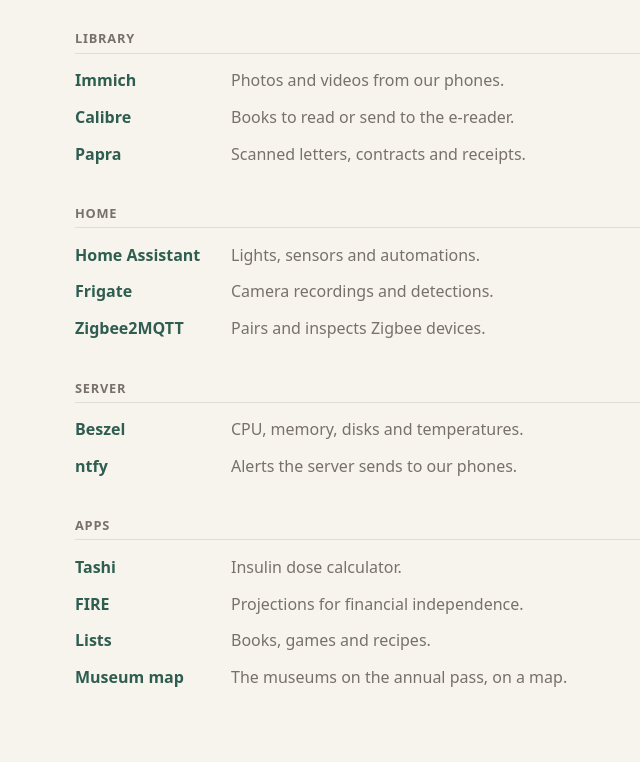
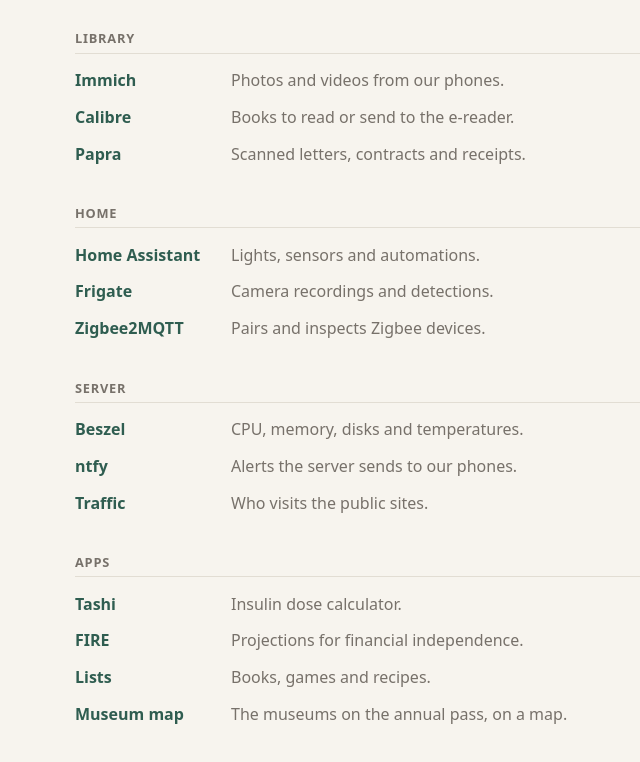
Before and after one commit to fnune/bilbo, a plain HTML site: page nixos/start-page/index.html in a window 1280 px wide. Shown: the part 478-1240 px from the top of the page, without its empty margins (261-901 px from the left). Drawn offline with Linux system fonts and the light colour scheme.

Commit message:
Report traffic to every public hostname at bilbo.fnune.com/traffic

```diff
--- a/nixos/start-page/index.html
+++ b/nixos/start-page/index.html
@@ -156,6 +156,7 @@
       <ul>
         <li><a href="https://health.fnune.com"><span class="name">Beszel</span><span class="what">CPU, memory, disks and temperatures.</span></a></li>
         <li><a href="https://notify.fnune.com"><span class="name">ntfy</span><span class="what">Alerts the server sends to our phones.</span></a></li>
+        <li><a href="/traffic/"><span class="name">Traffic</span><span class="what">Who visits the public sites.</span></a></li>
       </ul>
     </section>
 
```
Also changed, not shown: README.md, 2 other files.
